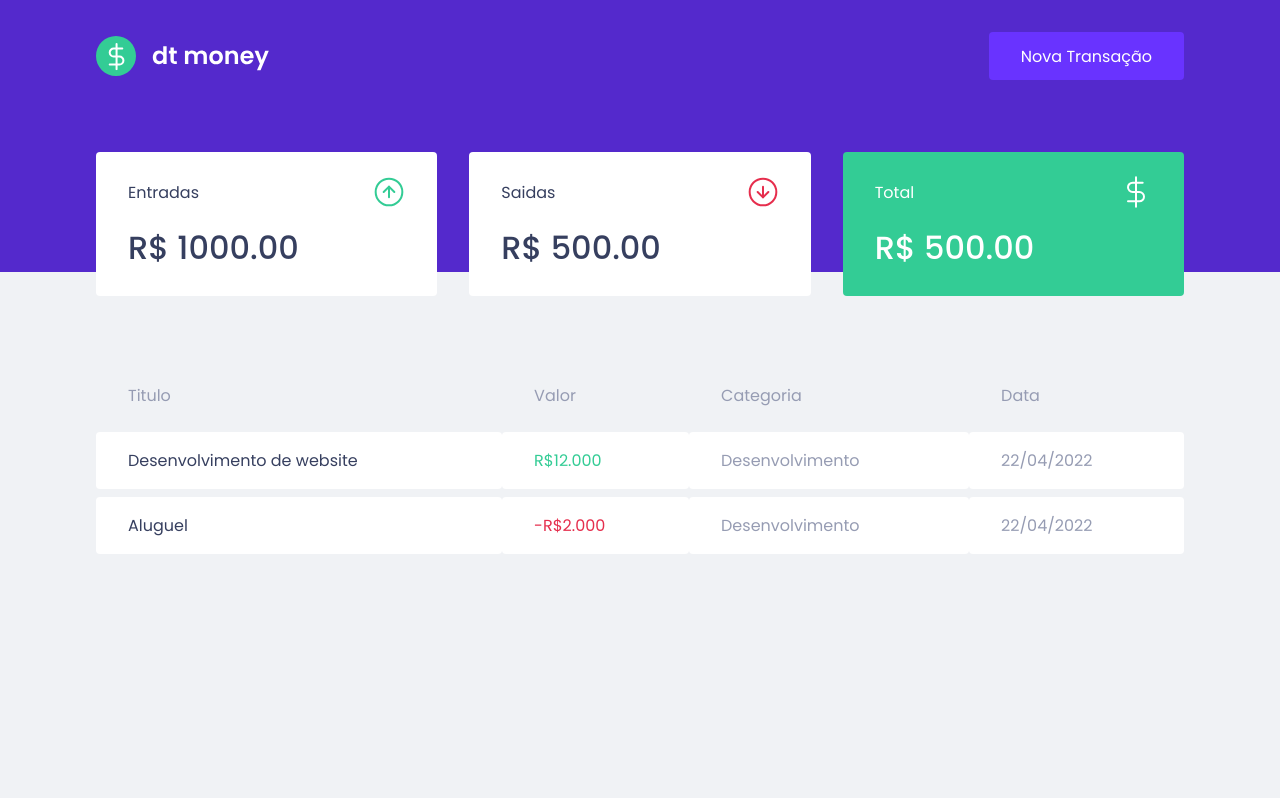
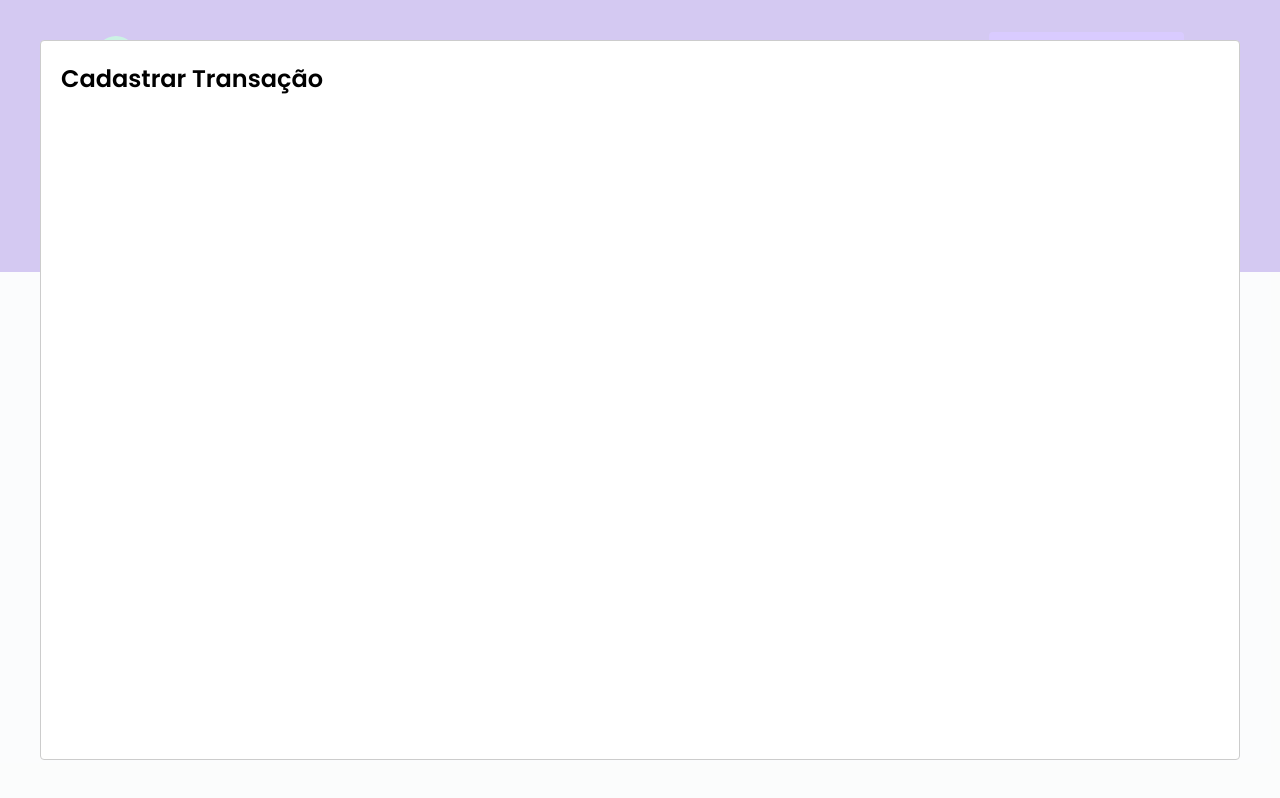
Before and after one commit to Joaopsguimaraes/dtMoney-rocketseat, a React (Vite) app: page / in a window 1280 px wide. Both pictures are taken after a click on the button "Nova Transação". Built offline with nearby package versions, Linux system fonts and the light colour scheme; no server answers; what miragejs would draw is missing.

Commit message:
criando modal e passando propriedades

```diff
--- a/package.json
+++ b/package.json
@@ -12,11 +12,13 @@
     "miragejs": "^0.1.43",
     "react": "^18.0.0",
     "react-dom": "^18.0.0",
+    "react-modal": "^3.15.1",
     "styled-components": "^5.3.5"
   },
   "devDependencies": {
     "@types/react": "^18.0.0",
     "@types/react-dom": "^18.0.0",
+    "@types/react-modal": "^3.13.1",
     "@types/styled-components": "^5.1.25",
     "@vitejs/plugin-react": "^1.3.0",
     "sass": "^1.51.0",
--- a/src/App.tsx
+++ b/src/App.tsx
@@ -1,13 +1,30 @@
 import { Dashboard } from "./components/Dashboard";
 import { Header } from "./components/Header/header";
 import { GlobalStyle } from "./style/global";
+import Modal from "react-modal";
+import { useState } from "react";
 
 export function App() {
+  const [isNewTransactionModalOpen, setIsNewTransactionModalOpen] =
+    useState(false);
+  const handleOpenNewTransactionModal = () =>
+    setIsNewTransactionModalOpen(true);
+  const handleCloseNewTransactionModal = () =>
+    setIsNewTransactionModalOpen(false);
+
+  Modal.setAppElement("#root");
+
   return (
     <>
-      <Header/>
-      <Dashboard/>
-      <GlobalStyle/>
+      <Header onOpenNewTransactionModal={handleOpenNewTransactionModal}/>
+      <Dashboard />
+      <Modal
+        isOpen={isNewTransactionModalOpen}
+        onRequestClose={handleCloseNewTransactionModal}
+      >
+        <h2>Cadastrar Transação</h2>
+      </Modal>
+      <GlobalStyle />
     </>
   );
 }
--- a/src/components/Header/header.tsx
+++ b/src/components/Header/header.tsx
@@ -1,13 +1,21 @@
-import logo from '../../assets/logo.svg';
-import { Container, Content } from './styles';
+import { useState } from "react";
+import Modal from "react-modal";
+import logo from "../../assets/logo.svg";
+import { Container, Content } from "./styles";
 
-export function Header(){
+interface HeaderProps {
+  onOpenNewTransactionModal: () => void;
+}
+
+export function Header({ onOpenNewTransactionModal }: HeaderProps) {
   return (
     <Container>
       <Content>
         <img src={logo} alt="" />
-            <button type="button"> Nova Transação</button>
+        <button type="button" onClick={onOpenNewTransactionModal}>
+          Nova Transação
+        </button>
       </Content>
     </Container>
-    )
+  );
 }
```
Also changed, not shown: 1 other file (tests, documents, lock files or other folders). Lines whose indentation alone changed are shown as unchanged.
